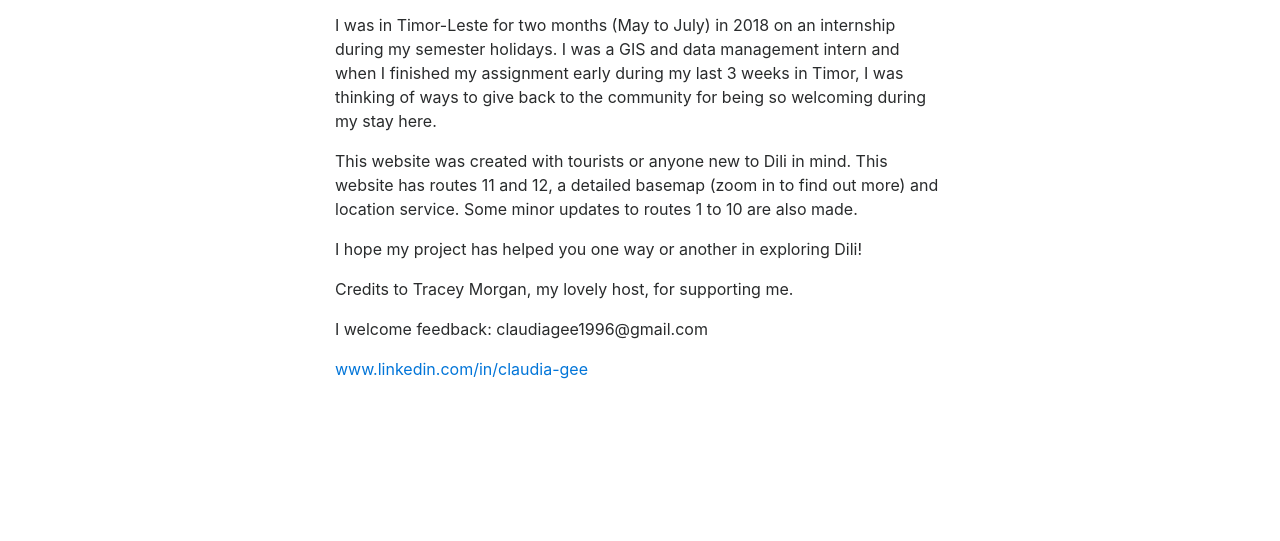
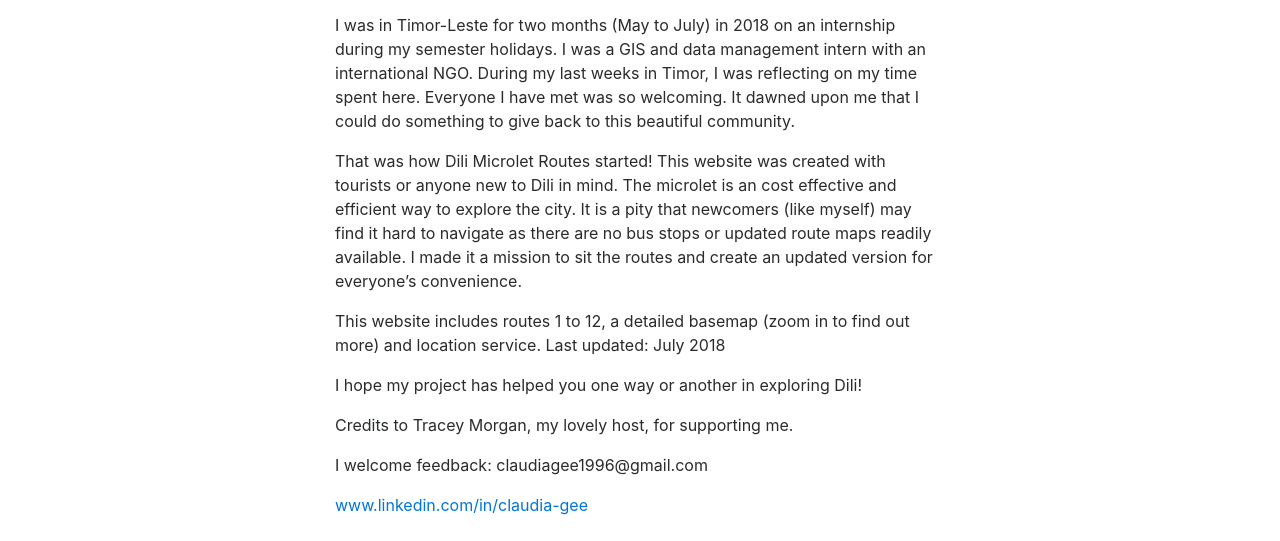
Before and after one commit to dilimicroletroutes/dilimicroletroutes.github.io, a website: page about.html in a window 1280 px wide. Shown: the part 477-1018 px from the top of the page. Before the commit the page ends 882 px from the top, so only its background shows below. Drawn offline with Linux system fonts and the light colour scheme; files that its build step writes are made by us from their sources.

Commit message:
Update about.html

```diff
--- a/about.html
+++ b/about.html
@@ -52,10 +52,11 @@
             <div class="container-fluid about">
                 <div class="row">
                     <div class="col-12 col-sm-12 col-md-8 col-lg-6 mx-auto">
-                        <h1>About Us</h1>
+                        <h1>About Me</h1>
                         <p>Claudia Gee, Geographer</p>
-                        <p>I was in Timor-Leste for two months (May to July) in 2018 on an internship during my semester holidays. I was a GIS and data management intern and when I finished my assignment early during my last 3 weeks in Timor, I was thinking of ways to give back to the community for being so welcoming during my stay here.</p>
-                        <p>This website was created with tourists or anyone new to Dili in mind. This website has routes 11 and 12, a detailed basemap (zoom in to find out more) and location service. Some minor updates to routes 1 to 10 are also made.</p>
+                        <p>I was in Timor-Leste for two months (May to July) in 2018 on an internship during my semester holidays. I was a GIS and data management intern with an international NGO.  During my last weeks in Timor, I was reflecting on my time spent here. Everyone I have met was so welcoming. It dawned upon me that I could do something to give back to this beautiful community.</p>
+                        <p>That was how Dili Microlet Routes started! This website was created with tourists or anyone new to Dili in mind. The microlet is an cost effective and efficient way to explore the city. It is a pity that newcomers (like myself) may find it hard to navigate as there are no bus stops or updated route maps readily available. I made it a mission to sit the routes and create an updated version for everyone’s convenience.</p>
+                        <p>This website includes routes 1 to 12, a detailed basemap (zoom in to find out more) and location service. Last updated: July 2018</p>
                         <p>I hope my project has helped you one way or another in exploring Dili!</p>
                         <p>Credits to Tracey Morgan, my lovely host, for supporting me.</p>
                         <p>I welcome feedback: claudiagee1996@gmail.com</p>
```
